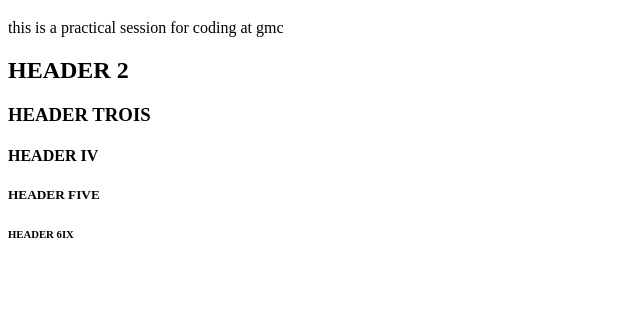
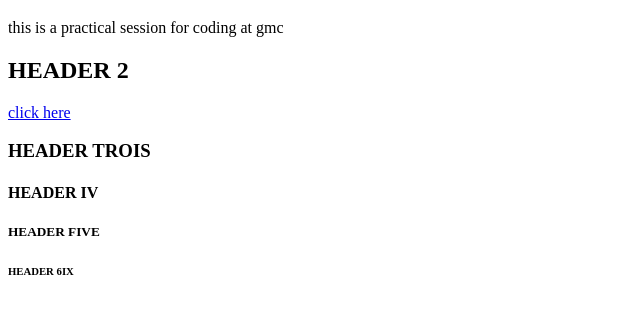
Before and after one commit to khoje16/rice, a plain HTML site: page index.html in a window 1280 px wide. Shown: the part 61-374 px from the top of the page, without its empty margins (0-640 px from the left). Drawn offline with Linux system fonts and the light colour scheme.

Commit message:
updated link made visible to user

```diff
--- a/index.html
+++ b/index.html
@@ -10,7 +10,7 @@
     <h1>HEADER OOKAN</h1>
     <p>this is a practical session for coding at gmc</p>
     <h2>HEADER 2</h2>
-    <a href="https://google.com" target="_blank"></a>
+    <a href="https://github.com/khoje16" target="_blank">click here</a>
     <h3>HEADER TROIS</h3>
     <h4>HEADER IV</h4>
     <h5>HEADER FIVE</h5>
```
